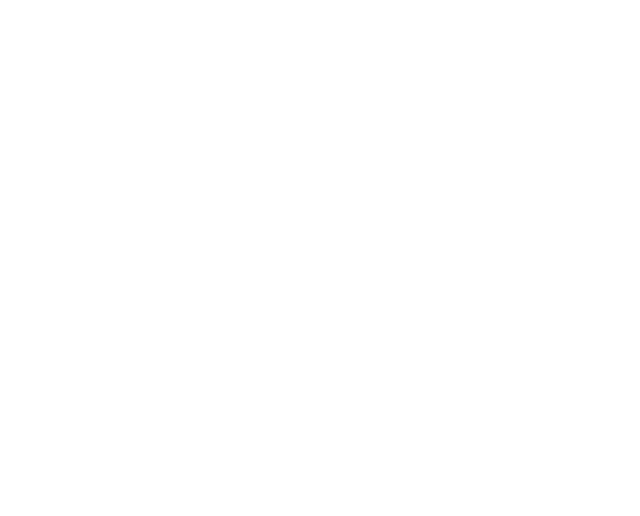
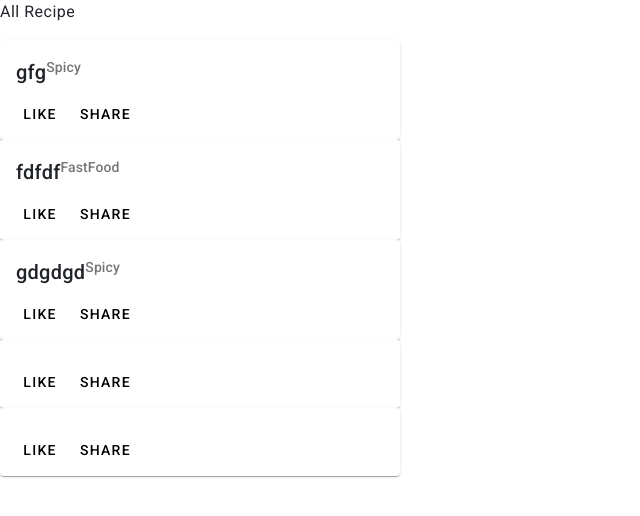
Before and after one commit to anRez10A/Industrial-Attachment, an Angular app: page /home in a window 1280 px wide. Before the commit this address led to /. Shown: the top 516 px of the page, without its empty margins (0-640 px from the left). Built offline with nearby package versions, Linux system fonts and the light colour scheme; data requests are answered from the project's data file.

Commit message:
get post done on Recipe

```diff
--- a/src/app/add-recipe/add-recipe.component.html
+++ b/src/app/add-recipe/add-recipe.component.html
@@ -38,7 +38,7 @@
           </mat-form-field>
           <div class="container">
             <!-- <button mat-stroked-button type="submit">Log In</button> -->
-            <a mat-raised-button href="/dashboard">Submit</a>
+            <a mat-raised-button href="/home">Submit</a>
         </div>
         </form>
         </div>
--- a/src/app/add-recipe/add-recipe.component.ts
+++ b/src/app/add-recipe/add-recipe.component.ts
@@ -1,4 +1,4 @@
-import { Component } from '@angular/core';
+import { Component,OnInit } from '@angular/core';
 import { JsonPipe } from '@angular/common';
 import { FormBuilder,ReactiveFormsModule, } from '@angular/forms';
 import { MatFormFieldModule } from '@angular/material/form-field';
@@ -31,13 +31,27 @@ import { Router, RouterModule } from '@angular/router';
 export class AddRecipeComponent {
   categoriesOfRecipe= ['Desert', 'Spicy', 'Drinks' , 'FastFood'];
   title: any;
+  recipeForm: any;
 
     constructor(
       private formBuilder: FormBuilder,
       private recipeService: RecipeService,
       private router: Router
     ) {}
-  recipeForm = this.formBuilder.group({
+
+    ngOnInit(): void {
+      this.initForm();
+    }
+
+
+    addRecipe() {
+      this.recipeService.addRecipe(this.recipeForm.value as Recipe).subscribe((res) => {
+        this.router.navigateByUrl('/home');
+      });
+    }
+
+    initForm(){
+  this.recipeForm = this.formBuilder.group({
       recipeName: '',
       ingredents: '',
       description: '',
@@ -45,9 +59,8 @@ export class AddRecipeComponent {
       status: '',
     });
 
-    addRecipe() {
-      this.recipeService.addRecipe(this.recipeForm.value as Recipe).subscribe((res) => {
-        this.router.navigateByUrl('');
-      });
-    }
+  }
+
+
+
 }
--- a/src/app/app.component.ts
+++ b/src/app/app.component.ts
@@ -3,11 +3,13 @@ import { RouterLink, RouterModule, RouterOutlet } from '@angular/router';
 import { MatButtonModule } from '@angular/material/button';
 import { MatIconModule } from '@angular/material/icon';
 import {MatInputModule} from '@angular/material/input';
+import { CommonModule } from '@angular/common';
+
 
 @Component({
   selector: 'app-root',
   standalone: true,
-imports: [RouterOutlet, RouterLink, MatButtonModule, MatIconModule , RouterModule,MatInputModule],  templateUrl: './app.component.html',
+imports: [RouterOutlet, RouterLink, MatButtonModule, MatIconModule , RouterModule,MatInputModule,CommonModule],  templateUrl: './app.component.html',
   styleUrl: './app.component.scss'
 })
 export class AppComponent {
--- a/src/app/app.routes.ts
+++ b/src/app/app.routes.ts
@@ -5,16 +5,15 @@ import { HomeComponent } from './home/home.component';
 import { SignupComponent } from './signup/signup.component';
 import { AddRecipeComponent } from './add-recipe/add-recipe.component';
 import { RecipeSearchComponent } from './recipe-search/recipe-search.component';
-import { RecipeListComponent } from './recipe-list/recipe-list.component';
 
 export const routes: Routes = [
     // { path: "",component: HomeComponent},
     { path: "",redirectTo: "login",pathMatch: 'full'},
     { path: "login",component: LoginComponent},
+    { path: "home",component: HomeComponent},
     { path: "signup",component: SignupComponent},
     { path: "addrecipe",component: AddRecipeComponent},
     { path: "search",component: RecipeSearchComponent},
-    { path: "recipelist",component: RecipeListComponent},
 
 
 ];
--- a/src/app/home/home.component.html
+++ b/src/app/home/home.component.html
@@ -1 +1,37 @@
-<p>home works!</p>
+<div class="home-container">
+    <div class="all-Recipe">
+        <div fxLayout="row wrap">
+            <div class="top">
+                <h4>All Recipe</h4>
+            </div>
+
+            <div class="recipe-grid">
+                <div class="movie-item" *ngFor="let recipe of popularRecipe">
+
+                    <mat-card class="example-card">
+                    <mat-card-header>
+                    <div class="name" (click)="goToRecipe(recipe._id)">
+                        <mat-card-title>{{ recipe.recipeName }}</mat-card-title>
+
+                    </div>
+
+                    <div class="detail">
+                        <div class="catagory" (click)="goToRecipe(recipe._id)">
+                            <mat-card-subtitle>{{recipe.category}}</mat-card-subtitle>
+                        </div>
+                    </div>
+                   </mat-card-header>
+
+                  <mat-card-content>
+                    <p>{{recipe.ingredients}}</p>
+                  </mat-card-content>
+                  <mat-card-actions>
+                    <button mat-button>LIKE</button>
+                    <button mat-button>SHARE</button>
+                  </mat-card-actions>
+                  </mat-card>
+                </div>
+            </div>
+        </div>
+
+    </div>
--- a/src/app/home/home.component.scss
+++ b/src/app/home/home.component.scss
@@ -0,0 +1,3 @@
+.example-card {
+    max-width: 400px;
+  }
--- a/src/app/home/home.component.ts
+++ b/src/app/home/home.component.ts
@@ -1,12 +1,39 @@
-import { Component } from '@angular/core';
+import { Component, OnInit } from '@angular/core';
+import { RecipeService } from '../recipe.service';
+import { CommonModule } from '@angular/common';
+import { HttpClient } from '@angular/common/http';
+import { Router } from '@angular/router';
+
+import {MatButtonModule} from '@angular/material/button';
+import {MatCardModule} from '@angular/material/card';
+
 
 @Component({
   selector: 'app-home',
   standalone: true,
-  imports: [],
   templateUrl: './home.component.html',
-  styleUrl: './home.component.scss'
+  styleUrl: './home.component.scss',
+  imports: [CommonModule,MatCardModule, MatButtonModule]
 })
-export class HomeComponent {
+
+export class HomeComponent implements OnInit {
+
+
+  popularRecipe: any;
+
+  constructor(private http: HttpClient, private router: Router, private recipeService: RecipeService) { }
+
+
+
+  goToRecipe(_id: string) {
+    this.router.navigate(['recipe', _id]);
+  }
+
+  ngOnInit() {
+    this.recipeService.getAllRecipe().subscribe((res: any) => {
+      this.popularRecipe = res;
+      console.log(this.popularRecipe);
+    });
+  }
 
 }
--- a/src/app/login/login.component.html
+++ b/src/app/login/login.component.html
@@ -4,7 +4,7 @@
 <nav>
   <label class="logo">DailyDelish</label>
   <ul>
-    <li><a href="#">Sign up</a></li>
+    <li><a href="/signup">Sign up</a></li>
     <li><a href="#">About Us <i class="fa fa-usd" aria-hidden="true"></i></a></li>
   </ul>
 </nav>
@@ -58,7 +58,7 @@ Log into your account
 
 <div class="container">
     <!-- <button mat-stroked-button type="submit">Log In</button> -->
-    <a mat-raised-button href="/dashboard">Log In</a>
+    <a mat-raised-button href="/home">Log In</a>
 </div>
 
 </form>
--- a/src/app/recipe.interface.ts
+++ b/src/app/recipe.interface.ts
@@ -1,5 +1,5 @@
 export interface Recipe {
-    id?: string;
+    _id?: string;
     recipeName?: string;
     ingredients?: string;
     description?: string;
--- a/src/app/recipe.service.ts
+++ b/src/app/recipe.service.ts
@@ -17,8 +17,8 @@ export class RecipeService {
     return this.httpClient.get<Recipe[]>(this.baseUrl);
   }
 
-  addRecipe(payload: Recipe) {
-    return this.httpClient.post(this.baseUrl, { ...payload, Status: 'Updated' });
+  addRecipe(Recipe: Recipe) {
+    return this.httpClient.post(this.baseUrl,Recipe);
   }
 
   deleteRecipe(id: string) {
```
Also changed, not shown: src/app/recipe-list/recipe-list.component.ts (deleted, +0 -12 lines).
